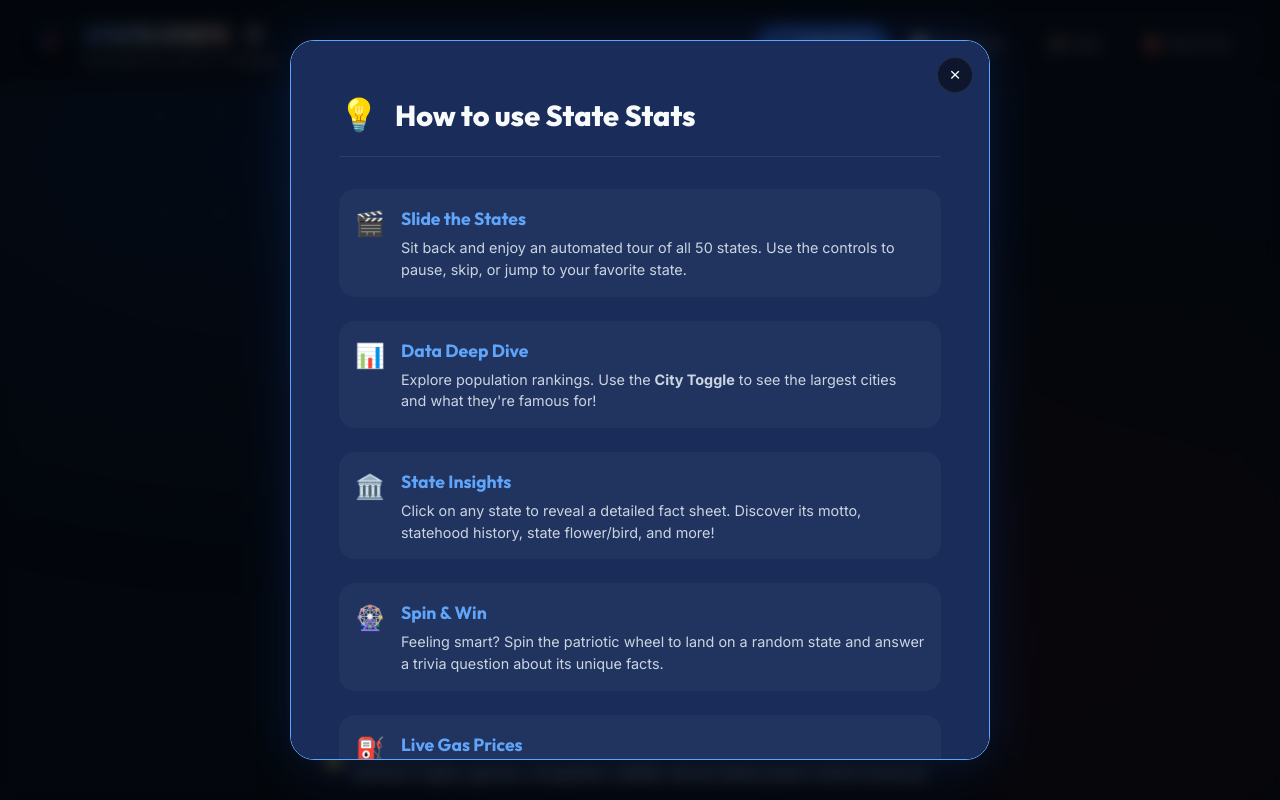
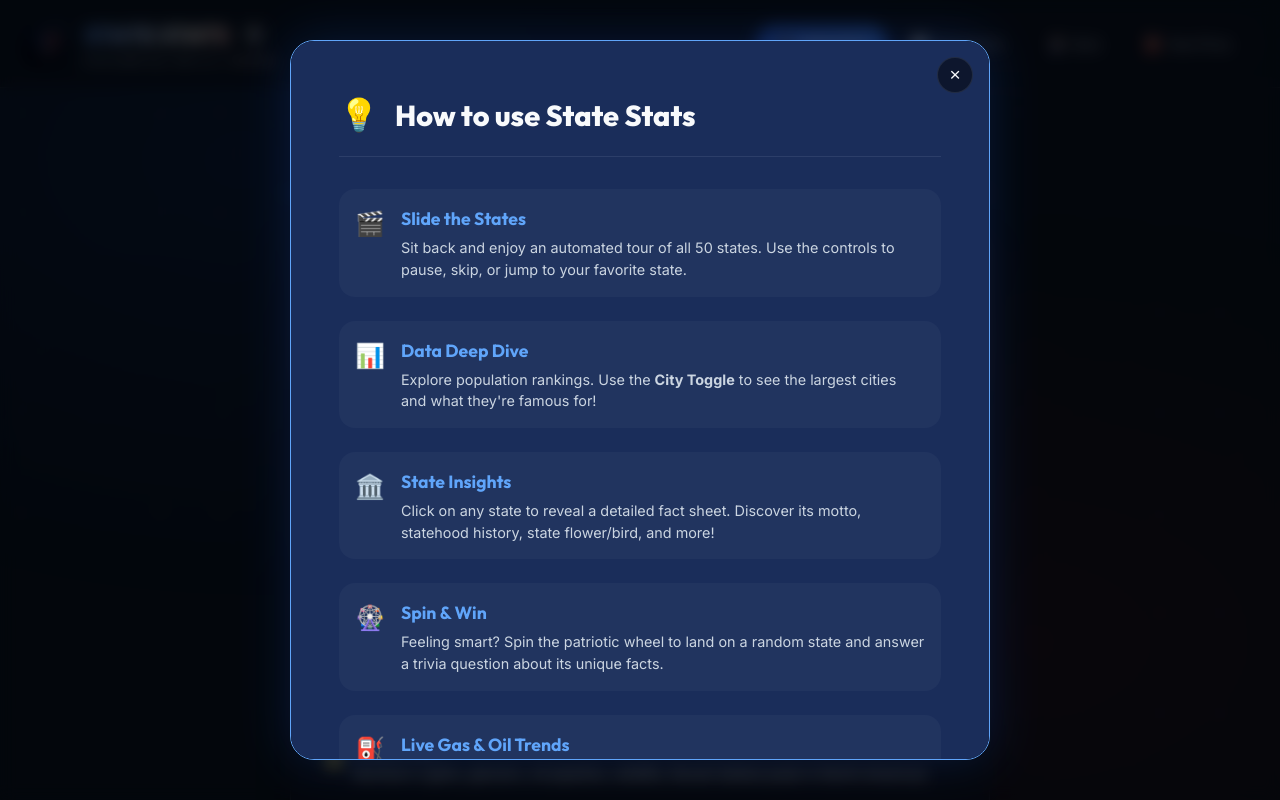
Before and after one commit to shaoli-lu/StateStats, a Next.js app in the folder state-stats-app/: page / in a window 1280 px wide. Both pictures are taken after a click on the button "How to use". Shown: the top 800 px of the page. Built offline with nearby package versions, Linux system fonts and the light colour scheme; no server answers; the database is empty; grey boxes are pictures that could not be loaded.

Commit message:
Update HELP modal

```diff
--- a/state-stats-app/src/components/HelpModal.js
+++ b/state-stats-app/src/components/HelpModal.js
@@ -49,8 +49,8 @@ export default function HelpModal({ isOpen, onClose }) {
           <div className="help-item">
             <div className="help-item-icon">⛽</div>
             <div className="help-item-text">
-              <h3>Live Gas Prices</h3>
-              <p>Check the Gas Price tab for a real-time scrolling banner of fuel costs across major cities and states. Sort the prices, drag to scroll, and explore the interactive EIA map.</p>
+              <h3>Live Gas & Oil Trends</h3>
+              <p>Check fuel costs across the country. We've integrated <strong>West Texas Intermediate (WTI) Crude</strong> tracking and <strong>Market Trends</strong> to help predict price shifts. Look for 'As Of' dates and survey schedules to stay on top of the latest energy data.</p>
             </div>
           </div>
 
```
